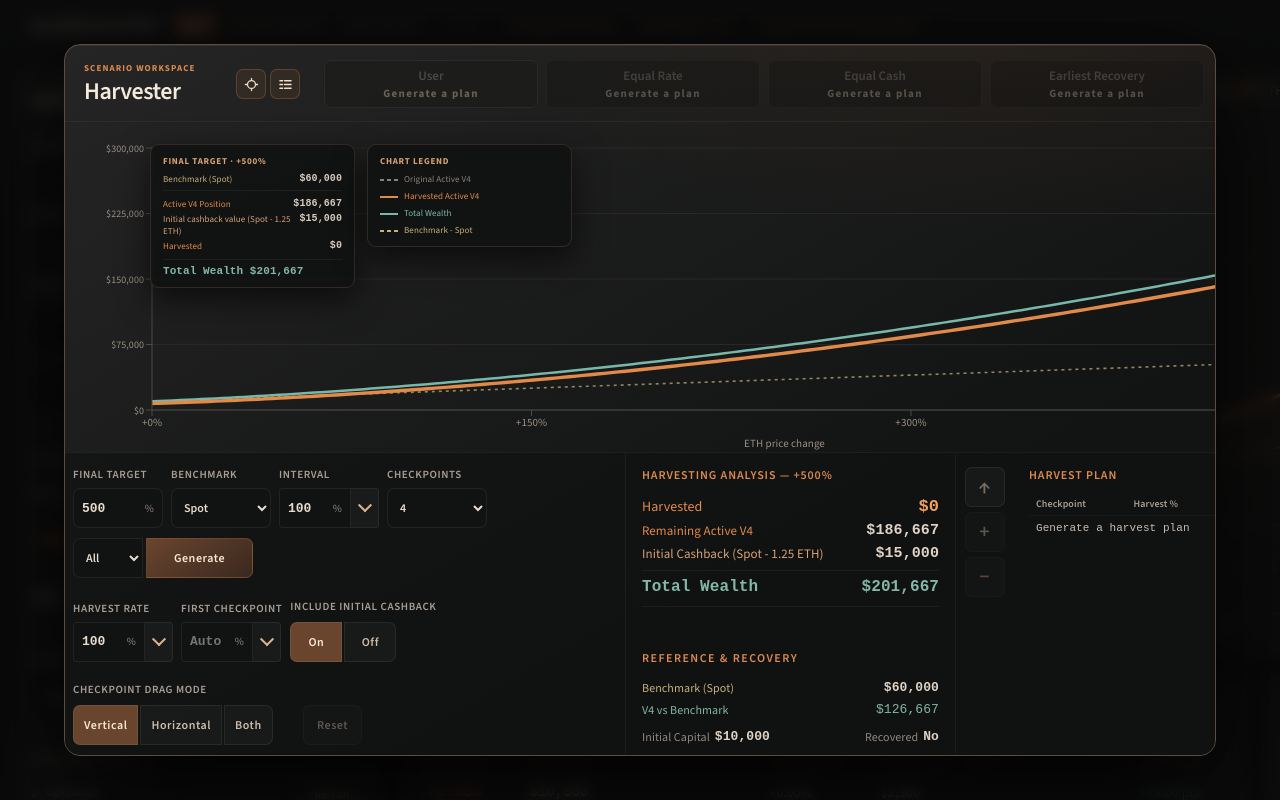
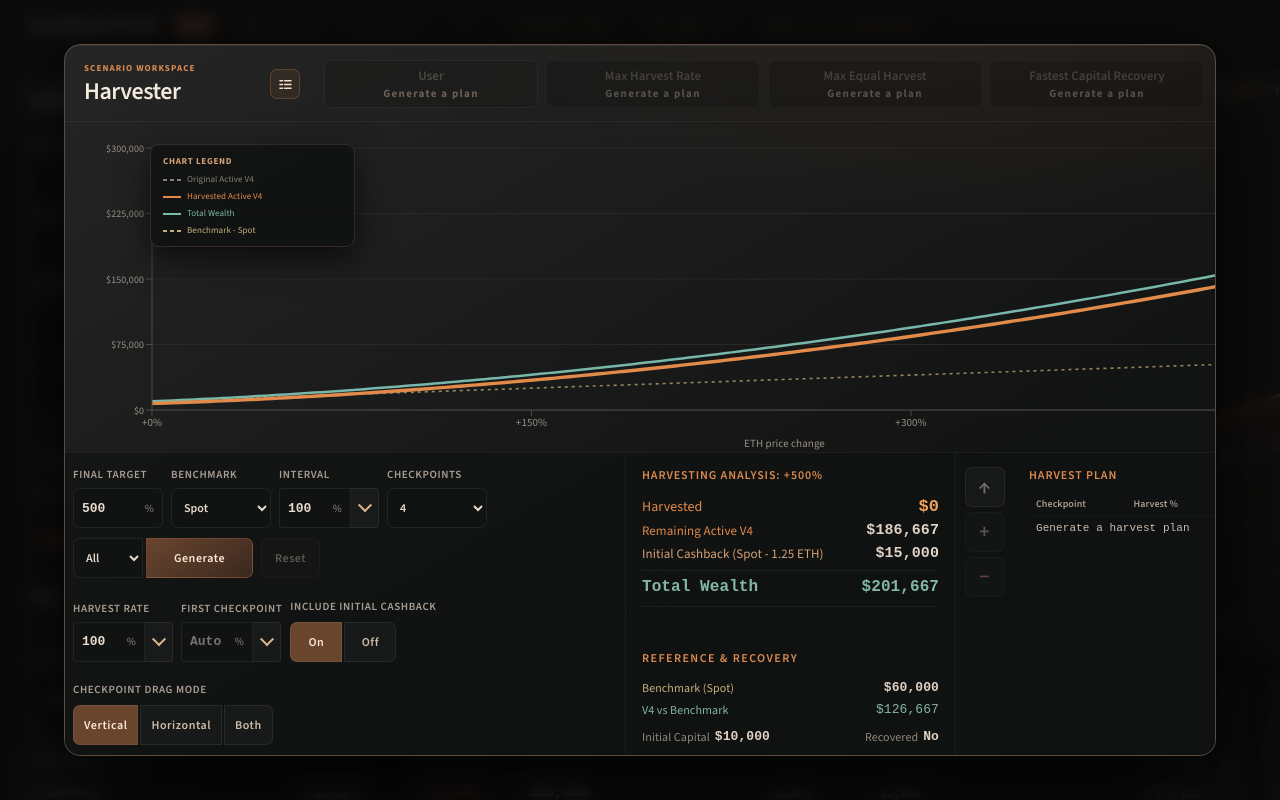
Before and after one commit to Scuttl-E/v4-speculator-calculator, a React (Vite) app: page / in a window 1280 px wide. Both pictures are taken after a click on the button "Open Harvester". Shown: the top 800 px of the page. Built offline with nearby package versions, Linux system fonts and the light colour scheme.

Commit message:
Refine harvester controls and plan generation flow

```diff
--- a/src/components/HarvesterOverlay.tsx
+++ b/src/components/HarvesterOverlay.tsx
@@ -53,9 +53,9 @@ const signedMove = (value: number) => `${value >= 0 ? "+" : ""}${Math.round(valu
 const benchmarkLabels: Record<HarvesterBenchmark, string> = { spot: "Spot", lending: "Lending", perp: "Perp" };
 const planLabels: Record<HarvesterPlanKind, string> = {
   user: "User",
-  equalRate: "Equal Rate",
-  equalCash: "Equal Cash",
-  earliestRecovery: "Earliest Recovery",
+  equalRate: "Max Harvest Rate",
+  equalCash: "Max Equal Harvest",
+  earliestRecovery: "Fastest Capital Recovery",
 };
 const recoverySummary = (recovered: boolean, movePercent: number | null) => recovered
   ? movePercent === 0 ? "Recovered at entry" : `Recovered at ${signedMove(movePercent ?? 0)}`
@@ -117,7 +117,6 @@ export function HarvesterOverlay({ snapshot, onClose, onExport }: HarvesterOverl
   const [confirmGenerateAll, setConfirmGenerateAll] = useState(false);
   const [exportReady, setExportReady] = useState(false);
   const [harvestedTooltipAnchor, setHarvestedTooltipAnchor] = useState<{ x: number; y: number } | null>(null);
-  const [showFinalTargetCard, setShowFinalTargetCard] = useState(true);
   const [showLegendCard, setShowLegendCard] = useState(true);
   const [intervalDraft, setIntervalDraft] = useState("100");
   const [firstCheckpointDraft, setFirstCheckpointDraft] = useState("");
@@ -150,19 +149,6 @@ export function HarvesterOverlay({ snapshot, onClose, onExport }: HarvesterOverl
     () => evaluateHarvestPlan(snapshot, evaluationInputs.benchmark, evaluationInputs.finalTargetPercent, points, accountInitialCashback),
     [snapshot, evaluationInputs, points, accountInitialCashback],
   );
-  const initialCashbackLabel = useMemo(() => {
-    if (snapshot.config.cashbackMode !== "spot") return "Initial cashback value";
-    const assetName = snapshot.assetName.trim();
-    const assetPrice = snapshot.debtPosition.assetPrice;
-    const initialCashbackValue = originalExternalValue(snapshot, 1);
-    const spotAmount = Number.isFinite(assetPrice) && assetPrice > 0
-      ? initialCashbackValue / assetPrice
-      : null;
-    const spotDescription = spotAmount !== null && assetName
-      ? `Spot - ${spotAmount.toLocaleString("en-US", { maximumFractionDigits: 4 })} ${assetName}`
-      : assetName ? `Spot - ${assetName}` : "Spot";
-    return `Initial cashback value (${spotDescription})`;
-  }, [snapshot]);
   const analysisCashbackLabel = useMemo(() => {
     if (snapshot.config.cashbackMode !== "spot") return "Initial Cashback (Cash)";
     const assetName = snapshot.assetName.trim();
@@ -212,6 +198,7 @@ export function HarvesterOverlay({ snapshot, onClose, onExport }: HarvesterOverl
     activePlan.generationInputs.firstCheckpointPercent !== sharedInputs.firstCheckpointPercent ||
     activePlan.generationInputs.pointCount !== sharedInputs.pointCount
   );
+  const generationRequired = activePlan === null || activeInputsStale;
   const activeHarvestRate = activePlan?.harvestRatePercent ?? sharedInputs.defaultHarvestPercent;
   const externalLabel = snapshot.config.cashbackMode === "spot"
     ? `External Cashback (Spot) · at ${signedMove(result.recovery.externalCashbackValuationMovePercent)}`
@@ -451,9 +438,6 @@ export function HarvesterOverlay({ snapshot, onClose, onExport }: HarvesterOverl
             <h2 id="harvester-title">Harvester</h2>
           </div>
           <div className="harvester-chart-card-toggles" aria-label="Chart card visibility">
-            <button type="button" className={showFinalTargetCard ? "on" : ""} aria-pressed={showFinalTargetCard} aria-label="Toggle final target card" title="Toggle final target card" onClick={() => setShowFinalTargetCard((visible) => !visible)}>
-              <svg viewBox="0 0 16 16" aria-hidden="true"><circle cx="8" cy="8" r="4.25" /><path d="M8 1.5v2M8 12.5v2M1.5 8h2M12.5 8h2" /></svg>
-            </button>
             <button type="button" className={showLegendCard ? "on" : ""} aria-pressed={showLegendCard} aria-label="Toggle chart legend" title="Toggle chart legend" onClick={() => setShowLegendCard((visible) => !visible)}>
               <svg viewBox="0 0 16 16" aria-hidden="true"><path d="M2 4h3M7 4h7M2 8h3M7 8h7M2 12h3M7 12h7" /></svg>
             </button>
@@ -478,7 +462,7 @@ export function HarvesterOverlay({ snapshot, onClose, onExport }: HarvesterOverl
       </header>
 
       <div className="harvester-chart-shell">
-        <div ref={chartRef} className={`harvester-chart${addPointArmed ? " is-placing" : ""}${showFinalTargetCard ? " has-target-card" : ""}${showLegendCard ? " has-legend-card" : ""}`}>
+        <div ref={chartRef} className={`harvester-chart${addPointArmed ? " is-placing" : ""}${showLegendCard ? " has-legend-card" : ""}`}>
           <ResponsiveContainer>
             <ComposedChart data={chartSeries} margin={{ top: 20, right: 32, bottom: 12, left: 10 }} onClick={handleChartClick}>
               <CartesianGrid stroke="#312f2c" strokeOpacity={0.72} vertical={false} />
@@ -507,14 +491,6 @@ export function HarvesterOverlay({ snapshot, onClose, onExport }: HarvesterOverl
             </ComposedChart>
           </ResponsiveContainer>
           {addPointArmed && <div className="harvester-placement-hint">Click the chart to place one checkpoint</div>}
-          {showFinalTargetCard && <aside className="harvester-target-card">
-            <small>FINAL TARGET · {signedMove(evaluationInputs.finalTargetPercent)}</small>
-            <span className="benchmark">Benchmark ({benchmarkLabels[evaluationInputs.benchmark]}) <b>{result.final.benchmarkValue === null ? "Unavailable" : money(result.final.benchmarkValue)}</b></span>
-            <span className="active">Active V4 Position <b>{money(result.final.remainingActiveV4)}</b></span>
-            <span className="cashback">{initialCashbackLabel} <b>{money(result.final.originalExternalCapital)}</b></span>
-            <span className="harvested">Harvested <b>{money(result.final.totalHarvested)}</b></span>
-            <strong className="positive">Total Wealth {money(result.final.totalWealth)}</strong>
-          </aside>}
           {showLegendCard && <aside className="harvester-legend" aria-label="Chart legend">
             <small>CHART LEGEND</small>
             <span className="original">Original Active V4</span>
@@ -532,24 +508,23 @@ export function HarvesterOverlay({ snapshot, onClose, onExport }: HarvesterOverl
           <label><span>INTERVAL</span><div className="harvester-combo"><div className="harvester-unit-input"><input aria-label="Interval" inputMode="numeric" value={intervalDraft} onChange={(event) => setIntervalDraft(event.target.value)} onBlur={commitInterval} onKeyDown={(event) => { if (event.key === "Enter") { event.preventDefault(); event.currentTarget.blur(); } }} /><em>%</em></div><button type="button" className="harvester-selector-button" aria-label="Choose interval" aria-expanded={openSelector === "interval"} onClick={() => setOpenSelector((current) => current === "interval" ? null : "interval")} />{openSelector === "interval" && <div className="harvester-selector-menu">{intervalOptions.map((value) => <button key={value} type="button" onClick={() => { setShared("intervalPercent", value); setOpenSelector(null); }}>{value}%</button>)}</div>}</div></label>
           <label><span>CHECKPOINTS</span><select value={sharedInputs.pointCount} disabled={availableCheckpointCounts.length === 0} onChange={(event) => setShared("pointCount", Number(event.target.value))}>{availableCheckpointCounts.length > 0 ? availableCheckpointCounts.map((value) => <option key={value} value={value}>{value}</option>) : <option value={0}>0</option>}</select></label>
           <div className="harvester-generate-control">
-            <div><select value={generationMode} onChange={(event) => { setGenerationMode(event.target.value as "current" | "all"); setConfirmGenerateAll(false); }}><option value="current">Current</option><option value="all">All</option></select><button type="button" className="primary" onClick={generate}>Generate</button></div>
-            {activeInputsStale && <small>Settings changed · generated plan retained</small>}
+            <div><select value={generationMode} onChange={(event) => { setGenerationMode(event.target.value as "current" | "all"); setConfirmGenerateAll(false); }}><option value="current">Current</option><option value="all">All</option></select><button type="button" className={generationRequired ? "primary" : ""} disabled={!generationRequired} onClick={generate}>Generate</button></div>
             {benchmarkProblem && <small className="warning">{benchmarkProblem}</small>}
           </div>
+          <button type="button" disabled={!activePlan} onClick={() => activePlan && setPlans((current) => ({ ...current, [activeKind]: resetHarvesterPlanState(activePlan) }))}>Reset</button>
           {confirmGenerateAll && <div className="harvester-generate-warning" role="alert"><small>Other plans contain custom edits. Generate All will replace them.</small><button type="button" className="primary" onClick={performGenerateAll}>Proceed</button><button type="button" onClick={() => setConfirmGenerateAll(false)}>Cancel</button></div>}
           <i className="harvester-control-row-break" aria-hidden="true" />
-          <label className={(activeKind === "equalRate" || activeKind === "equalCash") ? "is-disabled" : ""}><span>HARVEST RATE</span><div className="harvester-combo"><div className="harvester-unit-input"><input aria-label="Harvest rate" inputMode="decimal" value={harvestRateDraft} disabled={activeKind === "equalRate" || activeKind === "equalCash"} onChange={(event) => setHarvestRateDraft(event.target.value)} onBlur={commitHarvestRate} onKeyDown={(event) => { if (event.key === "Enter") { event.preventDefault(); event.currentTarget.blur(); } }} /><em>%</em></div><button type="button" className="harvester-selector-button" disabled={activeKind === "equalRate" || activeKind === "equalCash"} aria-label="Choose harvest rate" aria-expanded={openSelector === "harvestRate"} onClick={() => setOpenSelector((current) => current === "harvestRate" ? null : "harvestRate")} />{openSelector === "harvestRate" && <div className="harvester-selector-menu">{DEFAULT_HARVEST_PRESETS.map((value) => <button key={value} type="button" onClick={() => { setLiveHarvestRate(value); setOpenSelector(null); }}>{value}%</button>)}</div>}</div></label>
-          <label><span>FIRST CHECKPOINT</span><div className="harvester-combo"><div className="harvester-unit-input"><input aria-label="First checkpoint" inputMode="numeric" placeholder="Auto" value={firstCheckpointDraft} onChange={(event) => setFirstCheckpointDraft(event.target.value)} onBlur={commitFirstCheckpoint} onKeyDown={(event) => { if (event.key === "Enter") { event.preventDefault(); event.currentTarget.blur(); } }} /><em>%</em></div><button type="button" className="harvester-selector-button" aria-label="Choose first checkpoint" aria-expanded={openSelector === "firstCheckpoint"} onClick={() => setOpenSelector((current) => current === "firstCheckpoint" ? null : "firstCheckpoint")} />{openSelector === "firstCheckpoint" && <div className="harvester-selector-menu"><button type="button" onClick={() => { setLiveFirstCheckpoint(null); setOpenSelector(null); }}>Auto</button>{availableFirstCheckpoints.map((value) => <button key={value} type="button" onClick={() => { setLiveFirstCheckpoint(value); setOpenSelector(null); }}>{value}%</button>)}</div>}</div></label>
+          <label className={(activeKind === "equalRate" || activeKind === "equalCash") ? "is-disabled" : ""}><span>HARVEST RATE</span><div className="harvester-combo opens-up"><div className="harvester-unit-input"><input aria-label="Harvest rate" inputMode="decimal" value={harvestRateDraft} disabled={activeKind === "equalRate" || activeKind === "equalCash"} onChange={(event) => setHarvestRateDraft(event.target.value)} onBlur={commitHarvestRate} onKeyDown={(event) => { if (event.key === "Enter") { event.preventDefault(); event.currentTarget.blur(); } }} /><em>%</em></div><button type="button" className="harvester-selector-button" disabled={activeKind === "equalRate" || activeKind === "equalCash"} aria-label="Choose harvest rate" aria-expanded={openSelector === "harvestRate"} onClick={() => setOpenSelector((current) => current === "harvestRate" ? null : "harvestRate")} />{openSelector === "harvestRate" && <div className="harvester-selector-menu">{DEFAULT_HARVEST_PRESETS.map((value) => <button key={value} type="button" onClick={() => { setLiveHarvestRate(value); setOpenSelector(null); }}>{value}%</button>)}</div>}</div></label>
+          <label><span>FIRST CHECKPOINT</span><div className="harvester-combo opens-up"><div className="harvester-unit-input"><input aria-label="First checkpoint" inputMode="numeric" placeholder="Auto" value={firstCheckpointDraft} onChange={(event) => setFirstCheckpointDraft(event.target.value)} onBlur={commitFirstCheckpoint} onKeyDown={(event) => { if (event.key === "Enter") { event.preventDefault(); event.currentTarget.blur(); } }} /><em>%</em></div><button type="button" className="harvester-selector-button" aria-label="Choose first checkpoint" aria-expanded={openSelector === "firstCheckpoint"} onClick={() => setOpenSelector((current) => current === "firstCheckpoint" ? null : "firstCheckpoint")} />{openSelector === "firstCheckpoint" && <div className="harvester-selector-menu"><button type="button" onClick={() => { setLiveFirstCheckpoint(null); setOpenSelector(null); }}>Auto</button>{availableFirstCheckpoints.map((value) => <button key={value} type="button" onClick={() => { setLiveFirstCheckpoint(value); setOpenSelector(null); }}>{value}%</button>)}</div>}</div></label>
           <fieldset className="harvester-cashback-toggle"><legend>INCLUDE INITIAL CASHBACK</legend><button type="button" className={accountInitialCashback ? "on" : ""} onClick={() => setAccountInitialCashback(true)}>On</button><button type="button" className={!accountInitialCashback ? "on" : ""} onClick={() => setAccountInitialCashback(false)}>Off</button></fieldset>
           <i className="harvester-control-row-break" aria-hidden="true" />
           <fieldset className="harvester-drag-mode"><legend>CHECKPOINT DRAG MODE</legend>{(["vertical", "horizontal", "both"] as const).map((mode) => <button key={mode} type="button" className={dragMode === mode ? "on" : ""} onClick={() => setDragMode(mode)}>{mode[0].toUpperCase() + mode.slice(1)}</button>)}</fieldset>
-          <button type="button" disabled={!activePlan} onClick={() => activePlan && setPlans((current) => ({ ...current, [activeKind]: resetHarvesterPlanState(activePlan) }))}>Reset</button>
         </div>
 
         <div className="harvester-output-row">
           <section className="secured-capital" />
           <section className="harvester-final-metrics">
-            <small>HARVESTING ANALYSIS — {signedMove(evaluationInputs.finalTargetPercent)}</small>
+            <small>HARVESTING ANALYSIS: {signedMove(evaluationInputs.finalTargetPercent)}</small>
             <div className="harvester-final-summary-card">
               <section className="harvester-analysis-section harvester-analysis-wealth">
                 <span className="harvested">Harvested <b>{money(result.final.totalHarvested)}</b></span>
--- a/src/styles.css
+++ b/src/styles.css
@@ -3253,36 +3253,12 @@ main.web-app .chart-panel .chart-series-legend {
   font-size: 10px;
   pointer-events: none;
 }
-.harvester-target-card {
-  position: absolute;
-  top: 16px;
-  left: 78px;
-  right: auto;
-  z-index: 3;
-  width: 205px;
-  display: grid;
-  gap: 3px;
-  padding: 10px 12px;
-  border: 1px solid #d7a2762c;
-  border-radius: 9px;
-  background: #111212e8;
-  box-shadow: 0 12px 32px #0009;
-  pointer-events: none;
-}
-.harvester-target-card small { margin-bottom: 3px; color: #d7a276; font-size: 9px; font-weight: 700; letter-spacing: .08em; }
-.harvester-target-card span { display: flex; justify-content: space-between; gap: 8px; color: #9f958b; font-size: 9px; }
-.harvester-target-card b { color: #d8cbbd; font: 600 10px var(--mono); }
-.harvester-target-card .benchmark { margin-bottom: 4px; padding-bottom: 5px; border-bottom: 1px solid #ffffff0d; color: #c4b17d; }
-.harvester-target-card .active,
-.harvester-target-card .harvested { color: #e18a4a; }
-.harvester-target-card .cashback { color: #d7a276; }
-.harvester-target-card > strong { margin-top: 4px; padding-top: 5px; border-top: 1px solid #ffffff0d; font: 600 11px var(--mono); }
 .positive { color: #83b7a8 !important; }
 .negative { color: #d97861 !important; }
 .harvester-legend {
   position: absolute;
   top: 16px;
-  left: calc(78px + 217px);
+  left: 78px;
   z-index: 3;
   width: 205px;
   display: grid;
@@ -3297,7 +3273,6 @@ main.web-app .chart-panel .chart-series-legend {
 }
 .harvester-legend small { margin-bottom: 1px; color: #d7a276; font-size: 9px; font-weight: 700; letter-spacing: .08em; }
 .harvester-legend span::before { content: ""; display: inline-block; width: 18px; height: 2px; margin-right: 6px; vertical-align: middle; background: currentColor; }
-.harvester-chart.has-legend-card:not(.has-target-card) .harvester-legend { left: 78px; }
 .harvester-legend .original { color: #8b8178; }
 .harvester-legend .original::before,
 .harvester-legend .benchmark::before { background: repeating-linear-gradient(90deg, currentColor 0 4px, transparent 4px 7px); }
@@ -3359,6 +3334,7 @@ main.web-app .chart-panel .chart-series-legend {
 .harvester-combo .harvester-selector-button { position: relative; display: grid; place-items: center; width: 28px; min-width: 28px; padding: 0; border-left: 0; border-radius: 0 4px 4px 0; }
 .harvester-combo .harvester-selector-button::before { content: ""; width: 8px; height: 8px; border-right: 2px solid #d8b38e; border-bottom: 2px solid #d8b38e; transform: rotate(45deg) translate(-2px, -2px); }
 .harvester-selector-menu { position: absolute; z-index: 5; top: calc(100% + 4px); right: 0; display: grid; width: 100%; max-height: 180px; overflow-y: auto; padding: 3px; border: 1px solid #d4874c4d; border-radius: 4px; background: #171514; box-shadow: 0 8px 18px #0008; }
+.harvester-combo.opens-up .harvester-selector-menu { top: auto; bottom: calc(100% + 4px); }
 .harvester-selector-menu button { height: 27px !important; padding: 0 8px !important; border: 0; border-radius: 2px; text-align: left; }
 .harvester-action-group { min-width: 112px; display: grid; gap: 3px; }
 .harvester-action-group button { width: 100%; }
@@ -3492,5 +3468,4 @@ main.web-app .chart-panel .chart-series-legend {
   .harvester-control-row { align-items: flex-end; flex-wrap: wrap; overflow: visible; }
   .harvester-output-row { max-height: none; grid-template-columns: 1fr; overflow: visible; }
   .harvester-output-row > section + section { border-left: 0; border-top: 1px solid #ffffff0c; }
-  .harvester-target-card { width: 180px; }
-}
+}
```
